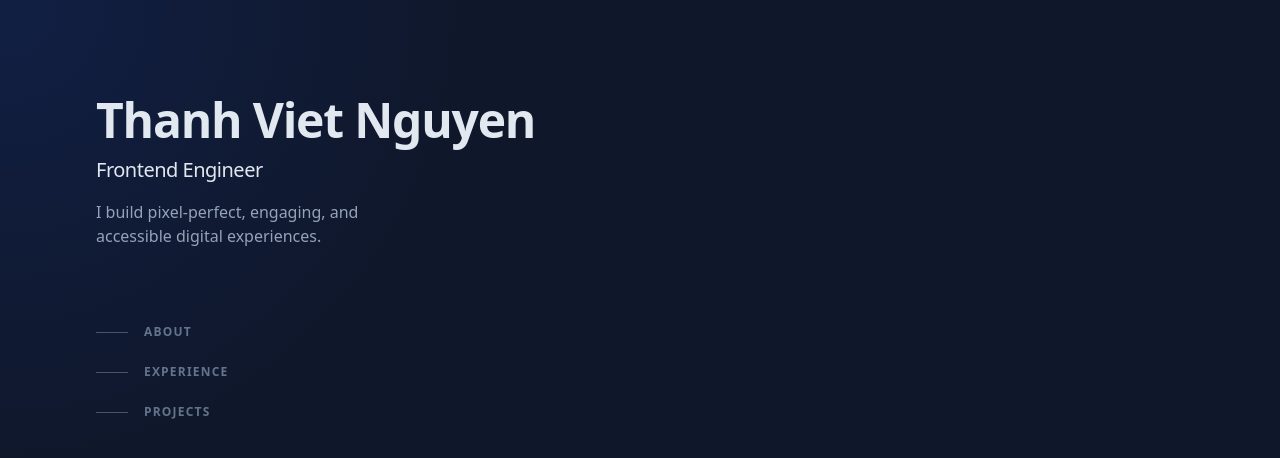
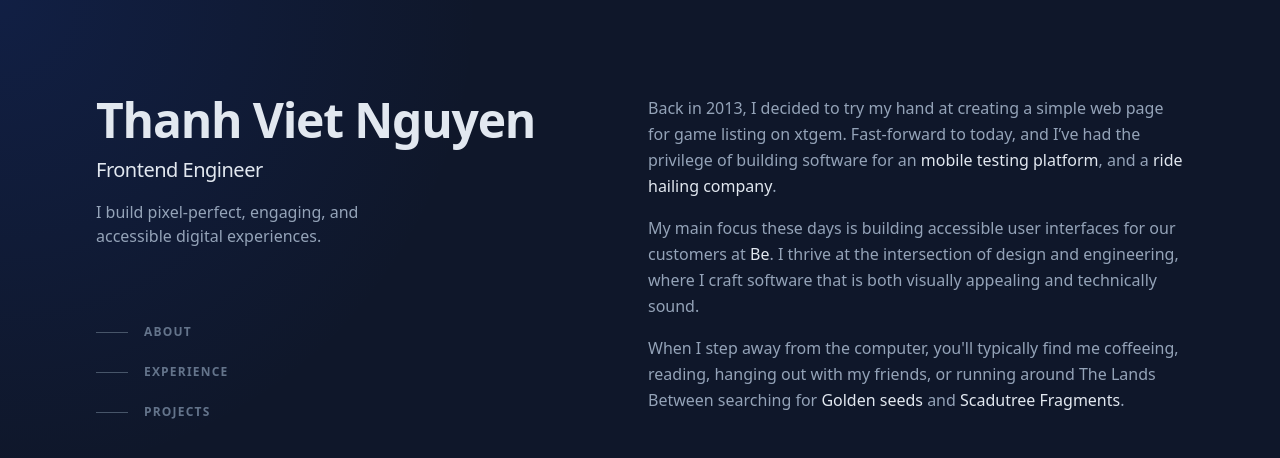
Before and after one commit to shivaluma/thanhvietnguyen.com, a Next.js app: page / in a window 1280 px wide. Shown: the top 458 px of the page. Built offline with nearby package versions, Linux system fonts and the light colour scheme.

Commit message:
chore: update contents & libs

```diff
--- a/src/app/layout.tsx
+++ b/src/app/layout.tsx
@@ -49,7 +49,7 @@ export default function RootLayout({
   children: React.ReactNode;
 }>) {
   return (
-    <html lang="en" className="scroll-smooth">
+    <html lang="en">
       <body
         className={
           "bg-slate-900 leading-relaxed text-slate-400 antialiased selection:bg-teal-300 selection:text-teal-900 " +
--- a/src/app/page.tsx
+++ b/src/app/page.tsx
@@ -47,6 +47,76 @@ export default function Home() {
           </nav>
         </div>
       </header>
+
+      <main id="content" className="pt-12 lg:w-1/2 lg:py-24">
+        <section
+          id="about"
+          className="mb-16 scroll-mt-16 md:mb-24 lg:mb-36 lg:scroll-mt-24"
+          aria-label="About me"
+        >
+          <div className="sticky top-0 z-20 -mx-6 mb-4 w-screen bg-slate-900/75 px-6 py-5 backdrop-blur md:-mx-12 md:px-12 lg:sr-only lg:relative lg:top-auto lg:mx-auto lg:w-full lg:px-0 lg:py-0 lg:opacity-0">
+            <h2 className="text-sm font-bold uppercase tracking-widest text-slate-200 lg:sr-only">
+              About
+            </h2>
+          </div>
+          <div>
+            <p className="mb-4">
+              Back in 2013, I decided to try my hand at creating a simple web
+              page for game listing on xtgem. Fast-forward to today, and I’ve
+              had the privilege of building software for an{" "}
+              <a
+                className="font-medium text-slate-200 hover:text-teal-300 focus-visible:text-teal-300"
+                href="https://kobiton.com/"
+                target="_blank"
+                rel="noreferrer noopener"
+                aria-label="kobiton (opens in a new tab)"
+              >
+                mobile testing platform
+              </a>
+              , and a{" "}
+              <a
+                className="font-medium text-slate-200 hover:text-teal-300 focus-visible:text-teal-300"
+                href="https://be.com.vn"
+                target="_blank"
+                rel="noreferrer noopener"
+                aria-label="ride hailing company (opens in a new tab)"
+              >
+                ride hailing company
+              </a>
+              .
+            </p>
+            <p className="mb-4">
+              My main focus these days is building accessible user interfaces
+              for our customers at{" "}
+              <a
+                className="font-medium text-slate-200 hover:text-teal-300 focus-visible:text-teal-300"
+                href="https://www.be.com.vn/"
+                target="_blank"
+                rel="noreferrer noopener"
+                aria-label="Klaviyo (opens in a new tab)"
+              >
+                Be
+              </a>
+              . I thrive at the intersection of design and engineering, where I
+              craft software that is both visually appealing and technically
+              sound.
+            </p>
+            <p>
+              When I step away from the computer, you'll typically find me
+              coffeeing, reading, hanging out with my friends, or running around
+              The Lands Between searching for{" "}
+              <span className="group/korok inline-flex lg:font-medium lg:text-slate-200">
+                <span>Golden seeds</span>
+              </span>{" "}
+              and{" "}
+              <span className="group/korok inline-flex lg:font-medium lg:text-slate-200">
+                <span>Scadutree Fragments</span>
+              </span>
+              .
+            </p>
+          </div>
+        </section>
+      </main>
     </div>
   );
 }
--- a/src/components/radial-background.tsx
+++ b/src/components/radial-background.tsx
@@ -12,7 +12,7 @@ const RadialGradientBackground = ({
 
   return (
     <div
-      className="pointer-events-none fixed inset-0 z-30 transition duration-300 lg:absolute"
+      className="fixed inset-0 z-30 transition duration-300 lg:absolute"
       style={{
         background: `radial-gradient(600px at ${position.x}px ${position.y}px, rgba(29, 78, 216, 0.15), transparent 80%)`,
       }}
```
Also changed, not shown: package.json (+11 -11 lines), 1 other file (tests, documents, lock files or other folders).
